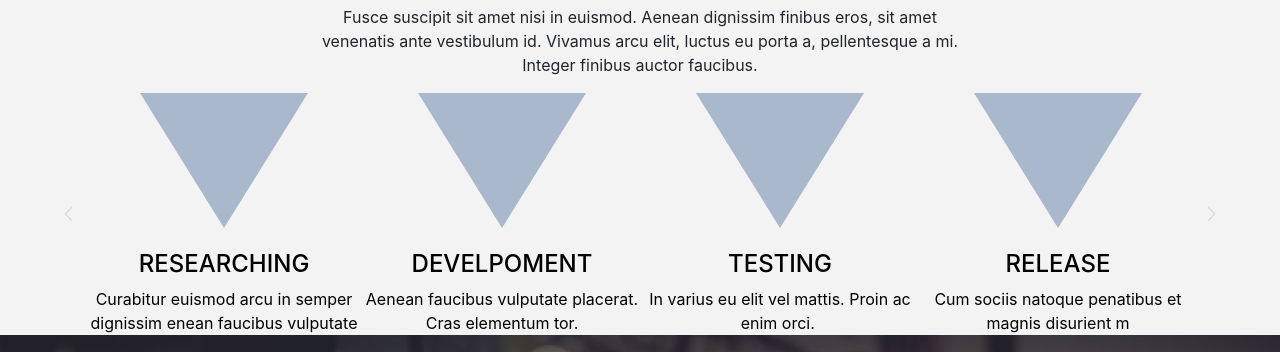
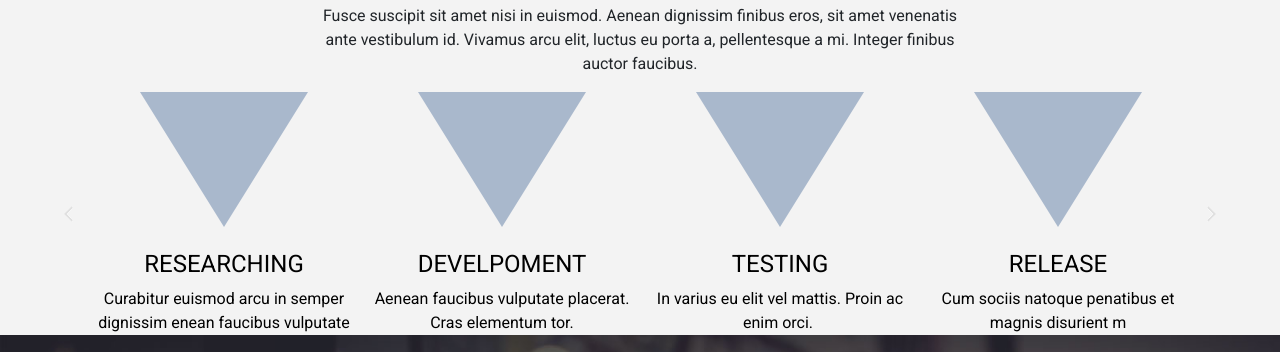
Before and after one commit to davis66/final-assignment-master, a plain HTML site: page index.html in a window 1280 px wide. Shown: the part 936-1288 px from the top of the page. Drawn offline with nearby package versions, Linux system fonts and the light colour scheme; a web font is replaced by a local one.

Commit message:
font added

```diff
--- a/scss/styles.scss
+++ b/scss/styles.scss
@@ -1,3 +1,6 @@
+@import url('https://fonts.googleapis.com/css?family=Roboto&display=swap');
+
+
 //slick-slider
 button.slick-next, button.slick-next:hover {
 
@@ -140,6 +143,7 @@ button.slick-prev, button.slick-prev:hover {
 body{
 
   .container-fluid {
+    font-family: 'Roboto', sans-serif;
     background-color: #f3f3f3;
     padding:0;
     .page_header{
```
Also changed, not shown: css/styles.css.
